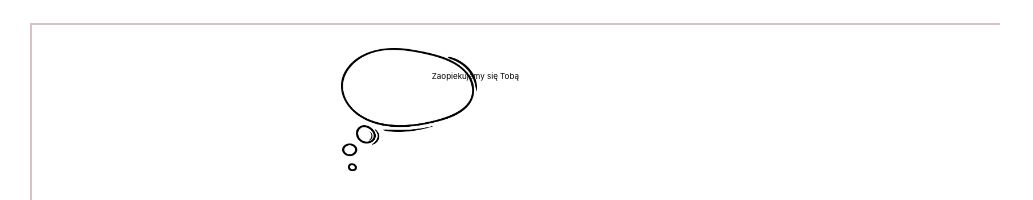
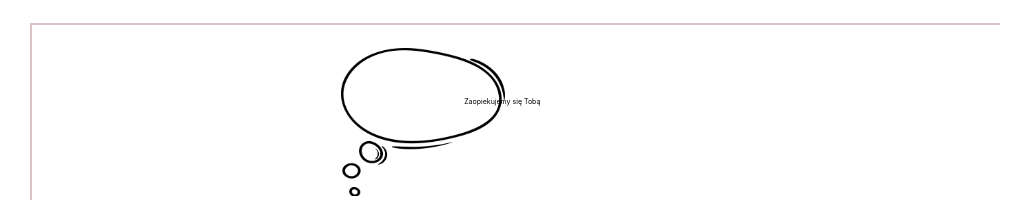
Before and after one commit to Solutionsby/PsychoEdukatorka, a React (Vite) app: page /letsCare in a window 1280 px wide. Shown: the top 200 px of the page, without its empty margins (0-1033 px from the left). Built offline with nearby package versions, Linux system fonts and the light colour scheme; a web font is replaced by a local one.

Commit message:
styled headings

```diff
--- a/src/Components/OfferSites/Subpages/subpages.scss
+++ b/src/Components/OfferSites/Subpages/subpages.scss
@@ -27,10 +27,10 @@
         font-size: 14px;
       }
       p {
-        font-size: 8px;
+        font-size: 7px;
         width: 80%;
         color: black;
-        margin: 8% 0;
+        margin: 15% 0;
       }
       .consultation-option-image {
         height: 100%;
@@ -43,8 +43,8 @@
         .consultation-option-bouble {
           display: flex;
           justify-content: center;
-          width: 50%;
-          height: 50%;
+          width: 60%;
+          height: 60%;
           margin: -40% 0 0 50%;
           background-image: url("/Img/Image/ballonOne.png");
           background-size: contain;
```
